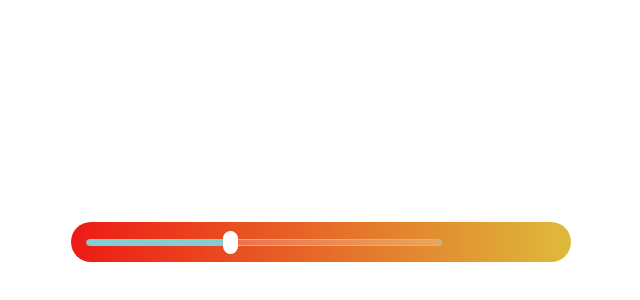
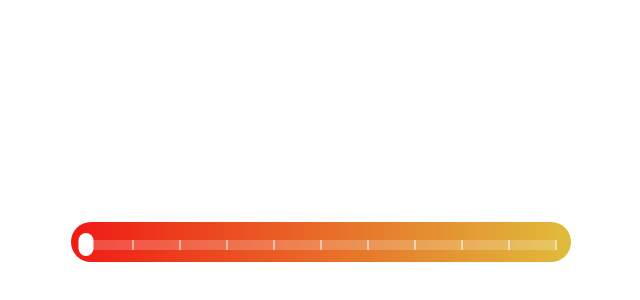
Before and after one commit to tanvir510/react-latest-app, a React (Create React App) app: page / in a window 1280 px wide. Shown: the part 158-458 px from the top of the page, without its empty margins (319-959 px from the left). Built offline with nearby package versions, Linux system fonts and the light colour scheme.

Commit message:
React range slider customization

```diff
--- a/package.json
+++ b/package.json
@@ -8,6 +8,7 @@
     "@testing-library/user-event": "^13.2.1",
     "axios": "^0.27.2",
     "bootstrap": "^5.2.2",
+    "rc-slider": "^10.1.0",
     "react": "^18.1.0",
     "react-bootstrap": "^2.6.0",
     "react-dom": "^18.1.0",
--- a/src/assets/sass/_global.scss
+++ b/src/assets/sass/_global.scss
@@ -76,28 +76,11 @@ ul {
 
 // Range slider
 .range-slider-wrapper {
-  background: linear-gradient(90deg, #ee1a15 0%, #deba3b 100%);
+  background: linear-gradient(90deg, #f01a15 0%, #e0bc3b 100%);
   height: 40px;
   padding: 0px 15px;
   width: 500px;
   display: flex;
   align-items: center;
   border-radius: 30px;
-  input[type='range'] {
-    background: linear-gradient(to right, #82cfd0 0%, #82cfd0 50%, #fff 50%, #fff 100%);
-    border: solid 1px #82cfd0;
-    border-radius: 8px;
-    height: 7px;
-    width: 356px;
-    outline: none;
-    transition: background 450ms ease-in;
-    -webkit-appearance: none;
-    &::-webkit-slider-thumb {
-      width: 15px;
-      height: 23px;
-      border-radius: 30px;
-      -webkit-appearance: none;
-      background: $white;
-    }
-  }
 }
--- /dev/null
+++ b/src/assets/sass/_range.scss
@@ -0,0 +1,43 @@
+.rc-slider-rail {
+  height: 10px;
+  border-radius: 0px;
+  background-color: rgba($color: $white, $alpha: 0.2);
+  cursor: pointer;
+}
+
+.rc-slider-step {
+  height: 10px;
+}
+
+.rc-slider-track {
+  height: 10px;
+  border-radius: 0px;
+  background: transparent;
+}
+
+.rc-slider-handle {
+  margin-top: -7px;
+  width: 15px;
+  height: 23px;
+  margin-top: -7px;
+  background-color: $white;
+  border: none;
+  border-radius: 30px;
+  opacity: 1;
+  &:hover {
+    border-color: transparent;
+  }
+}
+
+.rc-slider-handle-dragging.rc-slider-handle-dragging.rc-slider-handle-dragging {
+  border-color: transparent;
+  box-shadow: none;
+}
+
+.rc-slider-dot {
+  bottom: 0px;
+  width: 1px;
+  height: 10px;
+  border: none;
+  border-radius: 0px;
+}
--- a/src/assets/sass/app.scss
+++ b/src/assets/sass/app.scss
@@ -6,6 +6,7 @@
 @import 'normalize';
 @import 'mixins';
 @import 'global';
+@import 'range';
 
 // Components
 // @import 'components';
--- a/src/pages/App.js
+++ b/src/pages/App.js
@@ -1,35 +1,51 @@
 // File Import
 import { useEffect, useState } from 'react';
+import Slider from 'rc-slider';
+import 'rc-slider/assets/index.css';
+
+// Constant value
+
+const range = {
+  MAX_VALUE: 10,
+  MIN_VALUE: 0,
+  DEFAULT_VALUE: 0
+};
 
 function App() {
-  const [value, setValue] = useState(3);
-  const rangeInputs = document.querySelectorAll('input[type="range"]');
+  const { MAX_VALUE, MIN_VALUE, DEFAULT_VALUE } = range;
+  const [value, setValue] = useState(DEFAULT_VALUE);
+  const [trackBg, setTrackBg] = useState('');
 
   useEffect(() => {
-    rangeInputs.oninput = function () {
-      var value = ((value - 0) / (6 - 0)) * 100;
-      rangeInputs.style.background =
-        'linear-gradient(to right, #82CFD0 0%, #82CFD0 ' +
-        value +
-        '%, #fff ' +
-        value +
-        '%, white 100%)';
-    };
+    handleTrackBg();
   }, [value]);
+
+  const handleTrackBg = () => {
+    const percentage = Math.floor((value / MAX_VALUE) * 100);
+
+    if (percentage >= 1 && percentage <= 33) {
+      setTrackBg(`#E81A15`);
+    }
+    if (percentage >= 34 && percentage <= 67) {
+      setTrackBg(`linear-gradient(90deg, #EE1A15 0%, #E1B73A 100%)`);
+    }
+    if (percentage >= 68 && percentage <= 100) {
+      setTrackBg(`linear-gradient(90deg, #EE1A15 0%, #E1B73A 50%, #39A24A 100%)`);
+    }
+  };
 
   return (
     <div className='App'>
       <div className='range-slider-wrapper'>
-        <input
-          style={{
-            background: `linear-gradient(to right, #82cfd0 0%, #82cfd0 40%, rgba(255, 255, 255, 0.2) 40%, rgba(255, 255, 255, 0.2) 100%)`
-          }}
-          type='range'
-          id='range'
-          min='1'
-          max='6'
-          value={value}
-          onChange={(e) => setValue(e.target.value)}
+        <Slider
+          min={MIN_VALUE}
+          max={MAX_VALUE}
+          keyboard
+          dots
+          defaultValue={DEFAULT_VALUE}
+          trackStyle={{ background: trackBg }}
+          draggableTrack={false}
+          onChange={(val) => setValue(val)}
         />
       </div>
     </div>
```
Also changed, not shown: 1 other file (tests, documents, lock files or other folders).
